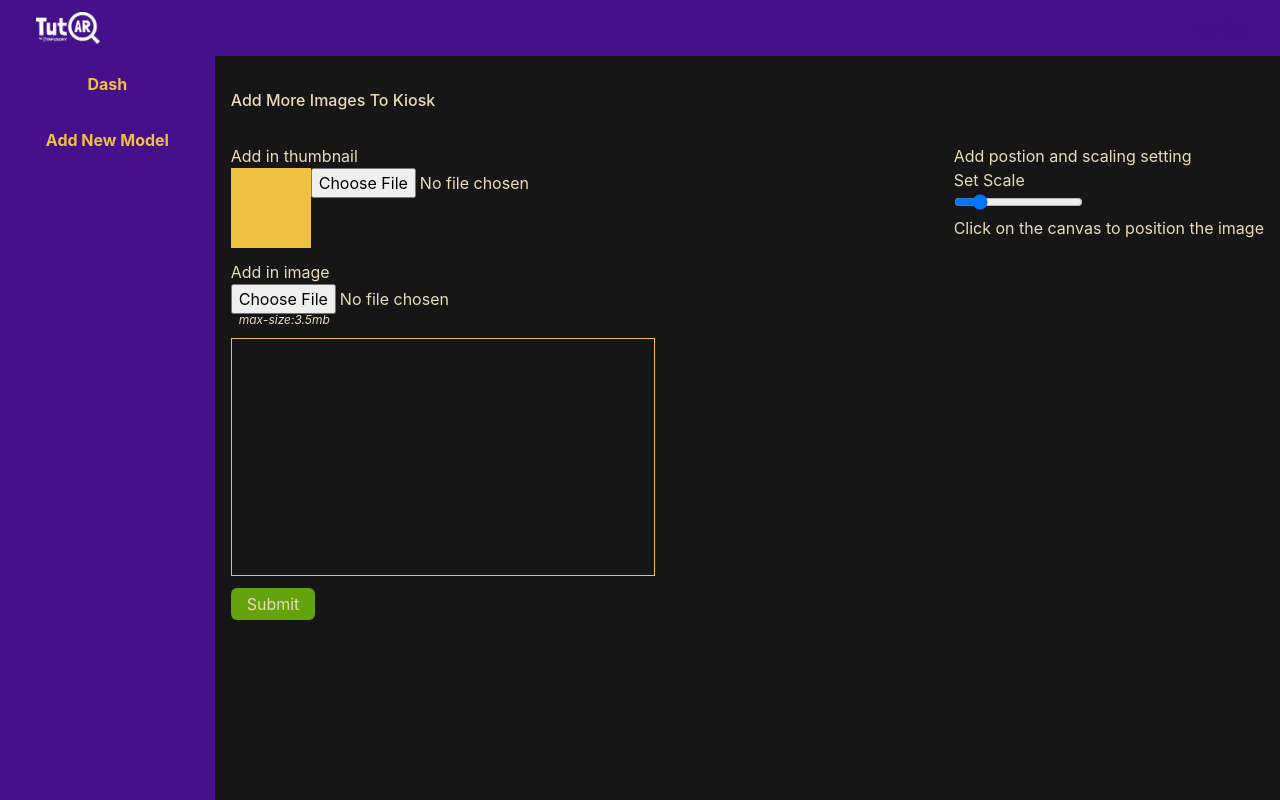
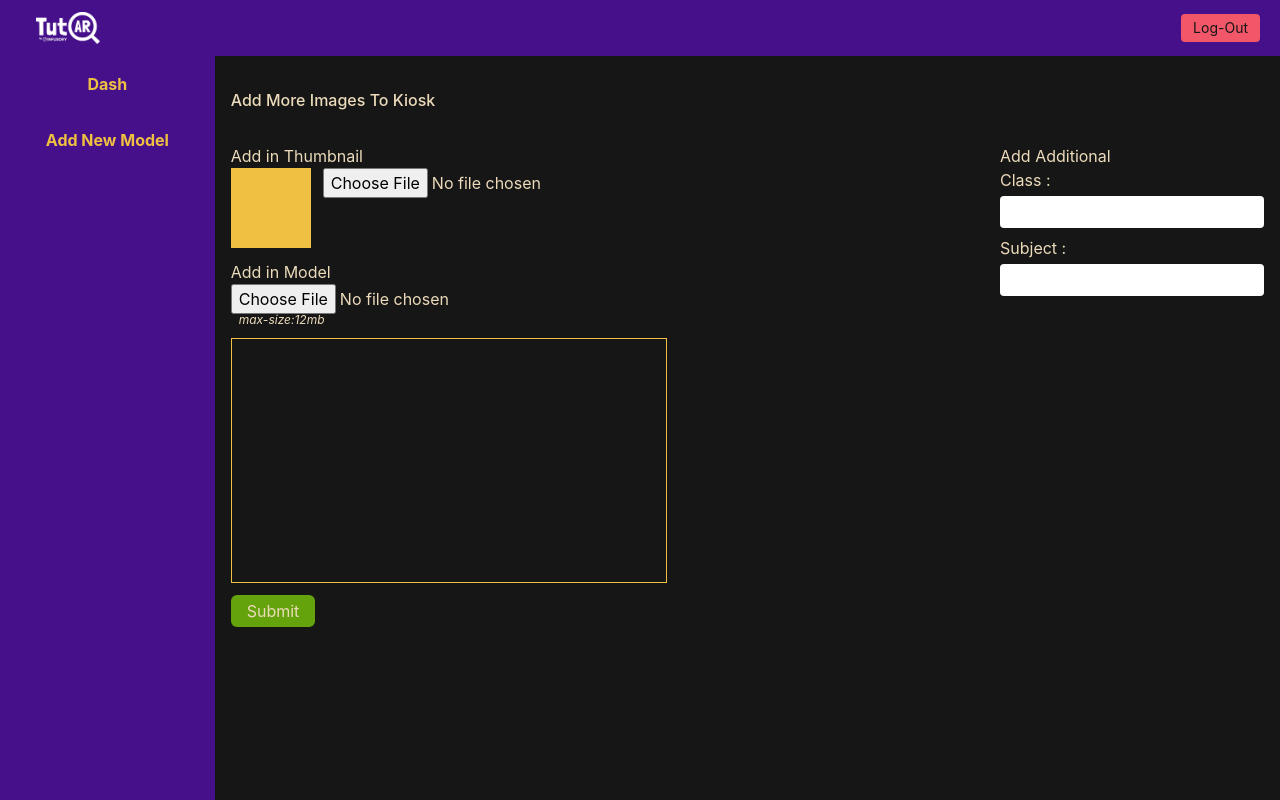
Before and after one commit to Akhilesh1902/tutAR-webApp-client, a React (Create React App) app: page /admin/newModel in a window 1280 px wide. Built offline with nearby package versions, Linux system fonts and the light colour scheme; no server answers; the HTML template or start-up script is replaced by a standard one.

Commit message:
updated some UI on the client side

```diff
--- /dev/null
+++ b/src/Components/Admin/DashBoard.jsx
@@ -0,0 +1,12 @@
+import React from 'react';
+
+const DashBoard = () => {
+  return (
+    <div className='text-accent'>
+      <h1>Dashboard</h1>
+      <p className='text-text'>Select the options on the left panel</p>
+    </div>
+  );
+};
+
+export default DashBoard;
--- a/src/Components/Admin/NewModel.jsx
+++ b/src/Components/Admin/NewModel.jsx
@@ -1,4 +1,4 @@
-import React, { useRef, useState, useEffect } from 'react';
+import React, { useRef, useState } from 'react';
 import Modal from '../Utils/Modal';
 import PreviewCanvas from './PreviewCanvas';
 
@@ -6,7 +6,14 @@ const NewModel = ({ socket }) => {
   const image_input_ref = useRef();
   const [modal, setModal] = useState();
   const thumbRef = useRef();
-  const [modelData, setModelData] = useState({});
+  const [modelData, setModelData] = useState({
+    thumbName: '',
+    thumb: null,
+    file: null,
+    name: '',
+    Class: '',
+    Subject: '',
+  });
 
   const onFileCange = (e) => {
     console.log(e.target.id);
@@ -15,11 +22,11 @@ const NewModel = ({ socket }) => {
 
       const IURL = URL.createObjectURL(file);
       thumbRef.current.style.backgroundImage = `url(${IURL})`;
-      const thumbName = file.name;
+      const thumbName = file.name.replace(/ /g, '_');
       setModelData({ ...modelData, thumbName, thumb: file });
     } else {
       const file = e.target.files[0];
-      const name = file.name;
+      const name = file.name.replace(/ /g, '_');
       if (!name.includes('.glb')) {
         alert('upload glb file');
         return;
@@ -28,10 +35,6 @@ const NewModel = ({ socket }) => {
       // console.log(name);
     }
   };
-
-  useEffect(() => {
-    console.log(modelData);
-  }, [modelData]);
 
   const handleSubmit = (e) => {
     e.preventDefault();
@@ -55,11 +58,11 @@ const NewModel = ({ socket }) => {
           <div className='flex w-full justify-between gap-3'>
             <div className='flex  flex-col gap-3'>
               <div>
-                <p>Add in thumbnail</p>
+                <p>Add in Thumbnail</p>
                 <div className='flex'>
                   <div
                     ref={thumbRef}
-                    className='bg-accent w-20 h-20 !bg-cover !bg-top'></div>
+                    className='bg-accent w-20 h-20 !bg-cover mr-3 !bg-top'></div>
                   <input
                     ref={image_input_ref}
                     type='file'
@@ -71,7 +74,7 @@ const NewModel = ({ socket }) => {
                 </div>
               </div>
               <div className='flex flex-col'>
-                <p>Add in image</p>
+                <p>Add in Model</p>
                 <input
                   ref={image_input_ref}
                   type='file'
@@ -81,7 +84,7 @@ const NewModel = ({ socket }) => {
                   onChange={onFileCange}
                 />
                 <span className='p-0 m-0 leading-none ml-2 text-xs  italic'>
-                  max-size:3.5mb
+                  max-size:12mb
                 </span>
               </div>
               {/* <DraggablePreview imgData={imgData} setImgData={setImgData} /> */}
@@ -90,19 +93,32 @@ const NewModel = ({ socket }) => {
               </div>
             </div>
             <div className='flex flex-col'>
-              <h1>Add postion and scaling setting</h1>
-              <div>
-                <p>Set Scale</p>
-                <input
-                  //   value={imgData.scale * 200}
-                  //   onChange={(e) =>
-                  //     setImgData({ ...imgData, scale: e.target.value / 200 })
-                  //   }
-                  type='range'
-                  min='20'
-                  max='200'
-                />
-                <p>Click on the canvas to position the image</p>
+              <h1>Add Additional</h1>
+              <div className=' flex flex-col gap-2'>
+                <div className=' flex flex-col gap-1'>
+                  <p>Class :</p>
+                  <input
+                    type='text'
+                    value={modelData.Class}
+                    required
+                    onChange={(e) => {
+                      setModelData({ ...modelData, Class: e.target.value });
+                    }}
+                    className='rounded text-dark px-2 py-1 outline-0'
+                  />
+                </div>
+                <div className=' flex flex-col gap-1'>
+                  <p>Subject :</p>
+                  <input
+                    type='text'
+                    required
+                    value={modelData.Subject}
+                    onChange={(e) => {
+                      setModelData({ ...modelData, Subject: e.target.value });
+                    }}
+                    className='rounded text-dark px-2 py-1 outline-0'
+                  />
+                </div>
               </div>
             </div>
           </div>
--- a/src/Components/Admin/PreviewCanvas.jsx
+++ b/src/Components/Admin/PreviewCanvas.jsx
@@ -9,7 +9,7 @@ const PreviewCanvas = ({ glbFile }) => {
   return (
     <Canvas>
       <OrbitControls />
-      <ModelWrapper glbFile={glbFile} />
+      {glbFile && <ModelWrapper glbFile={glbFile} />}
     </Canvas>
   );
 };
--- /dev/null
+++ b/src/Components/Client/ModelGrid.jsx
@@ -0,0 +1,7 @@
+import React from 'react';
+
+const ModelGrid = () => {
+  return <div>ModelGrid</div>;
+};
+
+export default ModelGrid;
--- /dev/null
+++ b/src/Components/Utils/InlineVideoPlayer.jsx
@@ -0,0 +1,31 @@
+import React, { useRef, useEffect } from 'react';
+
+const InlineVideoPlayer = () => {
+  const video_ref = useRef();
+
+  useEffect(() => {
+    const getVideo = async () => {
+      const stream = await navigator.mediaDevices
+        .getUserMedia({
+          audio: true,
+          video: true,
+        })
+        .catch((err) => {
+          console.log(err);
+        });
+      video_ref.current.srcObject = stream;
+    };
+    getVideo();
+  }, []);
+
+  return (
+    <video
+      playsInline
+      autoPlay
+      loop
+      ref={video_ref}
+      className='w-full '></video>
+  );
+};
+
+export default InlineVideoPlayer;
--- /dev/null
+++ b/src/Components/Utils/NavBar.jsx
@@ -0,0 +1,19 @@
+import React from 'react';
+import { Link } from 'react-router-dom';
+
+const NavBar = () => {
+  return (
+    <nav className='flex justify-between py-3 items-center px-5 mx-auto max-w-5xl w-screen '>
+      <Link to='/' className='font-bold text-accent'>
+        <img src='/logo3.png' className='w-16 ml-4' alt='Tutar Logo' />
+      </Link>
+      <button
+        className='bg-mid rounded p-1 px-3 text-sm text-dark'
+        onClick={() => {}}>
+        Log-Out
+      </button>
+    </nav>
+  );
+};
+
+export default NavBar;
--- a/src/Pages/Admin.js
+++ b/src/Pages/Admin.js
@@ -1,11 +1,10 @@
 import React from 'react';
 import { useParams, NavLink, Link } from 'react-router-dom';
+import DashBoard from '../Components/Admin/DashBoard';
 import NewModel from '../Components/Admin/NewModel';
 
 const Admin = ({ socket }) => {
   const { subpath } = useParams();
-  // console.log(subpath);
-
   return (
     <div className='overflow-hidden main bg-slate text-gray h-screen flex flex-col'>
       <nav className='flex justify-between py-3 items-center px-5 bg-purple'>
@@ -13,7 +12,7 @@ const Admin = ({ socket }) => {
           <img src='/logo3.png' className='w-16 ml-4' alt='Tutar Logo' />
         </Link>
         <button
-          className='bg-mid rounded p-1 px-3 text-sm text-purple'
+          className='bg-mid rounded p-1 px-3 text-sm text-dark'
           onClick={() => {}}>
           Log-Out
         </button>
@@ -30,8 +29,8 @@ const Admin = ({ socket }) => {
           </NavLink>
         </section>
         <section className='right-section bg-dark p-4 h-full w-full'>
+          {subpath === undefined && <DashBoard socket={socket} />}
           {subpath === 'newModel' && <NewModel socket={socket} />}
-          {/* {subpath === '' && <NewModel />} */}
         </section>
       </div>
     </div>
--- a/src/Pages/Class.js
+++ b/src/Pages/Class.js
@@ -1,7 +1,29 @@
 import React from 'react';
+import PreviewCanvas from '../Components/Admin/PreviewCanvas';
+import ModelGrid from '../Components/Client/ModelGrid';
+import InlineVideoPlayer from '../Components/Utils/InlineVideoPlayer';
+import NavBar from '../Components/Utils/NavBar';
 
 const Class = () => {
-  return <div>Class</div>;
+  return (
+    <div className='flex flex-col justify-center items-center'>
+      <div className='bg-purple w-screen '>
+        <NavBar />
+      </div>
+      <div className='w-full  p-3 max-w-5xl'>
+        <div className='w-1/2 relative'>
+          <InlineVideoPlayer />
+          <div className='absolute top-0 w-full h-full'>
+            <PreviewCanvas />
+          </div>
+        </div>
+        <div className='text-text'>
+          <h1>All the model</h1>
+          <ModelGrid />
+        </div>
+      </div>
+    </div>
+  );
 };
 
 export default Class;
--- a/src/Pages/Error.js
+++ b/src/Pages/Error.js
@@ -1,7 +1,23 @@
 import React from 'react';
+import { Link } from 'react-router-dom';
+import NavBar from '../Components/Utils/NavBar';
 
 const Error = () => {
-  return <div>Error</div>;
+  return (
+    <>
+      <div className='w-screen text-text h-screen flex  flex-col items-center'>
+        <div className='bg-purple'>
+          <NavBar />
+        </div>
+        <div className='flex flex-col justify-center gap-5 h-full items-center text-xl'>
+          <h1>Opps! You seem to be lost, Click the link below </h1>
+          <Link to={'/'} className='underline text-accent text-sm '>
+            {`HomePage ->`}
+          </Link>
+        </div>
+      </div>
+    </>
+  );
 };
 
 export default Error;
--- a/src/Pages/Landing.js
+++ b/src/Pages/Landing.js
@@ -1,7 +1,22 @@
 import React from 'react';
+import { Link } from 'react-router-dom';
+import NavBar from '../Components/Utils/NavBar';
 
 const Landing = () => {
-  return <div>Landing</div>;
+  return (
+    <div className='text-accent w-screen min-h-screen flex flex-col items-center'>
+      <div className='bg-purple flex justify-center w-full'>
+        <NavBar />
+      </div>
+      <div className='container w-full h-full flex-1 text-2xl flex flex-col justify-center items-center max-w-4xl'>
+        <h1>Page Under Construction </h1>
+        <p>If you are admin redirect to /admin or click the link below</p>
+        <Link to={`/admin`} className='text-text mt-6 underline'>
+          {`To Admin >`}
+        </Link>
+      </div>
+    </div>
+  );
 };
 
 export default Landing;
--- a/src/Pages/index.js
+++ b/src/Pages/index.js
@@ -12,6 +12,7 @@ const Pages = ({ socket }) => {
         <Route path='/' element={<Landing socket={socket} />} />
         <Route path='/admin' element={<Admin socket={socket} />} />
         <Route path='/admin/:subpath' element={<Admin socket={socket} />} />
+        <Route path='/class' element={<Class />} />
         <Route path='/class/:id' element={<Class />} />
         <Route path='/*' element={<Error />} />
       </Routes>
--- a/tailwind.config.js
+++ b/tailwind.config.js
@@ -12,6 +12,7 @@ module.exports = {
       light: '#e2e8f0',
       dark: '#161616',
       lime: '#65a30d',
+      mid: '#F15769',
     },
   },
   plugins: [],
```
